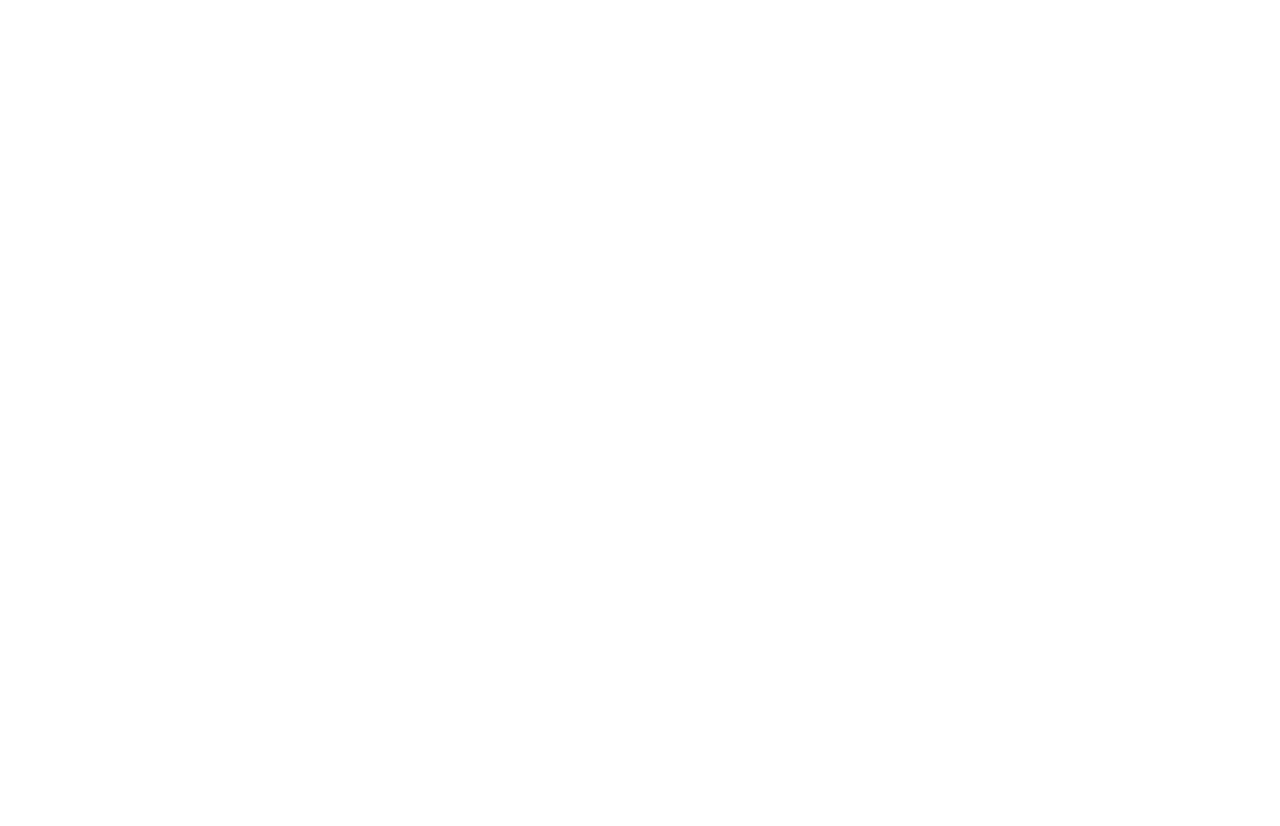
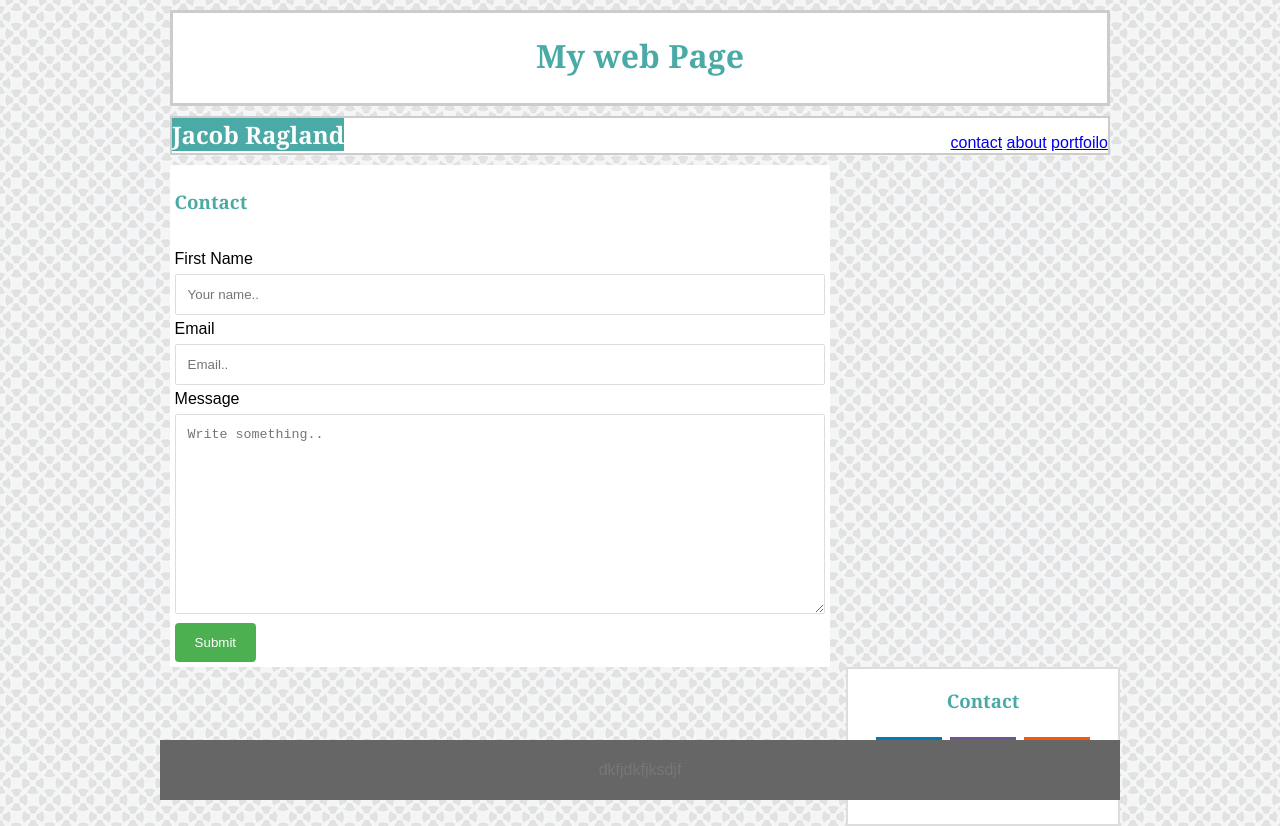
Before and after one commit to RaglandPC/Basic-Portfolio, a plain HTML site: page contact.html in a window 1280 px wide. Before the commit the page ends 800 px from the top, so only its background shows below. Drawn offline with Linux system fonts and the light colour scheme; files whose address does not match are found by name.

Commit message:
upload images and created contact html

```diff
--- a/asssets/css/style.css
+++ b/asssets/css/style.css
@@ -1,5 +1,5 @@
 body{
-	background-image: url(.//circles-dark.png);
+	background-image: url(../images/circles-dark.png);
 	font-family: 'Arial', 'Helvetica Neue', Helvetica, sans-serif;
 	font-color: white;
 	position: static;
@@ -83,6 +83,7 @@ aside {
   border: 2px solid #dddddd;
 
 
+
 }
 .fa {
   padding: 8px;
@@ -124,4 +125,41 @@ footer {
     padding-bottom:5px;
     color:#777777;
     margin: 0 auto;
+    clear: both;
 }
+
+
+input[type=text], select, textarea {
+    width: 100%;
+    padding: 12px;
+    border: 1px solid #dddddd;
+    border-radius: 2px;
+    box-sizing: border-box;
+    margin-top: 6px;
+    margin-bottom: 5px;
+    resize: vertical
+}
+
+
+input[type=submit] {
+    background-color: #4CAF50;
+    color: white;
+    padding: 12px 20px;
+    border: none;
+    border-radius: 4px;
+    cursor: pointer;
+}
+
+/* When moving the mouse over the submit button, add a darker green color */
+input[type=submit]:hover {
+    background-color: #45a049;
+}
+
+.container {
+    border-radius: 1px;
+    background-color: #ffffff;
+    padding: 5px;
+    width: 650px;
+    margin: 0 1%;
+
+}
--- a/contact.html
+++ b/contact.html
@@ -0,0 +1,57 @@
+<!DOCTYPE html>
+<html>
+<head>
+
+	<title> My Bio</title>
+	<link rel="stylesheet" type="text/css" href="C:\Users\Jake Ragland\Desktop\Basic-Portfolio\asssets\css\style.css">
+	<link rel="stylesheet" href="https://cdnjs.cloudflare.com/ajax/libs/font-awesome/4.7.0/css/font-awesome.min.css">
+
+<div id="header">
+	<h1> My web Page</h1>
+</div>
+</head>
+
+<body>
+
+<nav>
+<div id="navbar">
+	<b><h2> Jacob Ragland</h2></b>
+	<ul>
+		<li><a href="#">contact</a></li>
+		<li><a href="#">about</a></li>
+		<li><a href="#">portfoilo</a></li>
+	</ul>
+
+</div>
+</nav>
+
+<div class="container">
+  <form action="action_page.php">
+  	<b><h3> Contact </h3></b>
+  	<br>
+
+    <label for="fname">First Name</label>
+    <input type="text" id="fname" name="firstname" placeholder="Your name..">
+
+    <label for="lemail">Email</label>
+    <input type="text" id="lname" name="emmail" placeholder="Email..">
+
+
+    <label for="subject">Message</label>
+    <textarea id="subject" name="subject" placeholder="Write something.." style="height:200px"></textarea>
+
+    <input type="submit" value="Submit">
+
+  </form>
+</div>
+<aside>
+	<h3>Contact</h3>
+	<a href="https://www.linkedin.com/in/jake-ragland-a65086a9/" class="fa fa-linkedin"></a>
+	<a href="github.png" class="fa fa-github"></a>
+	<a href="https://soundcloud.com/jake-ragland" class="fa fa-soundcloud"></a>
+</aside>
+
+
+<div class="d_footer">
+	<p>dkfjdkfjksdjf</p>
+</div>
```
Also changed, not shown: index.html (+3 -7 lines), asssets/images/Mypic.jpg (added), 1 other file.
